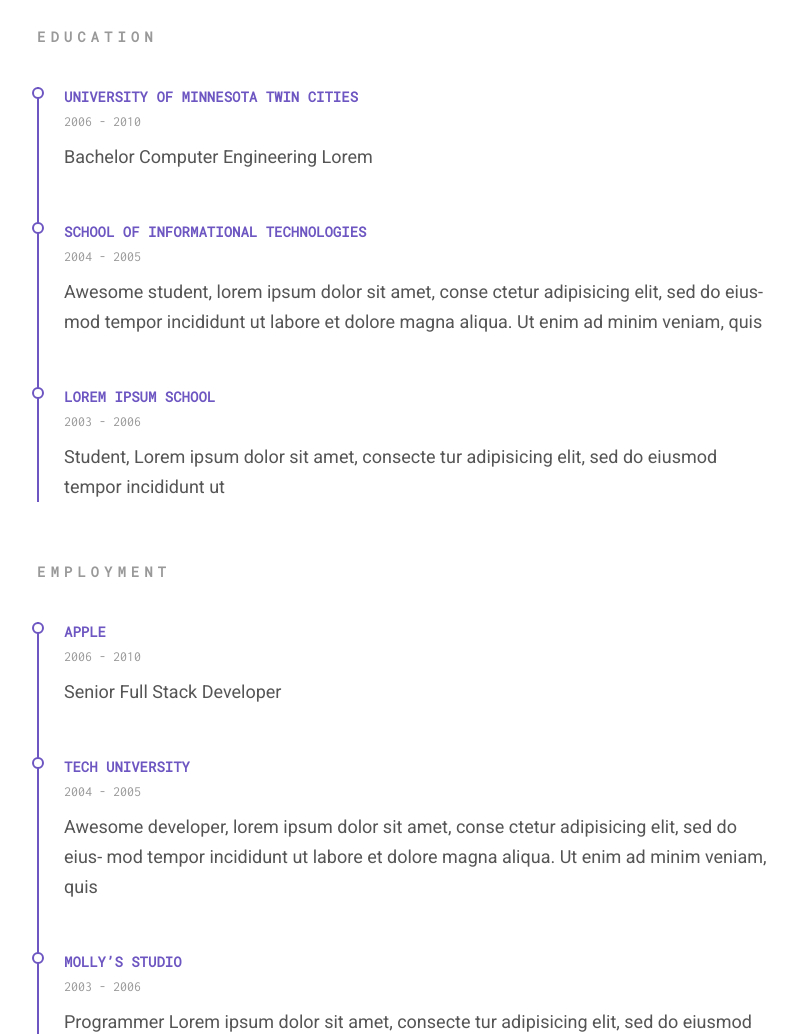
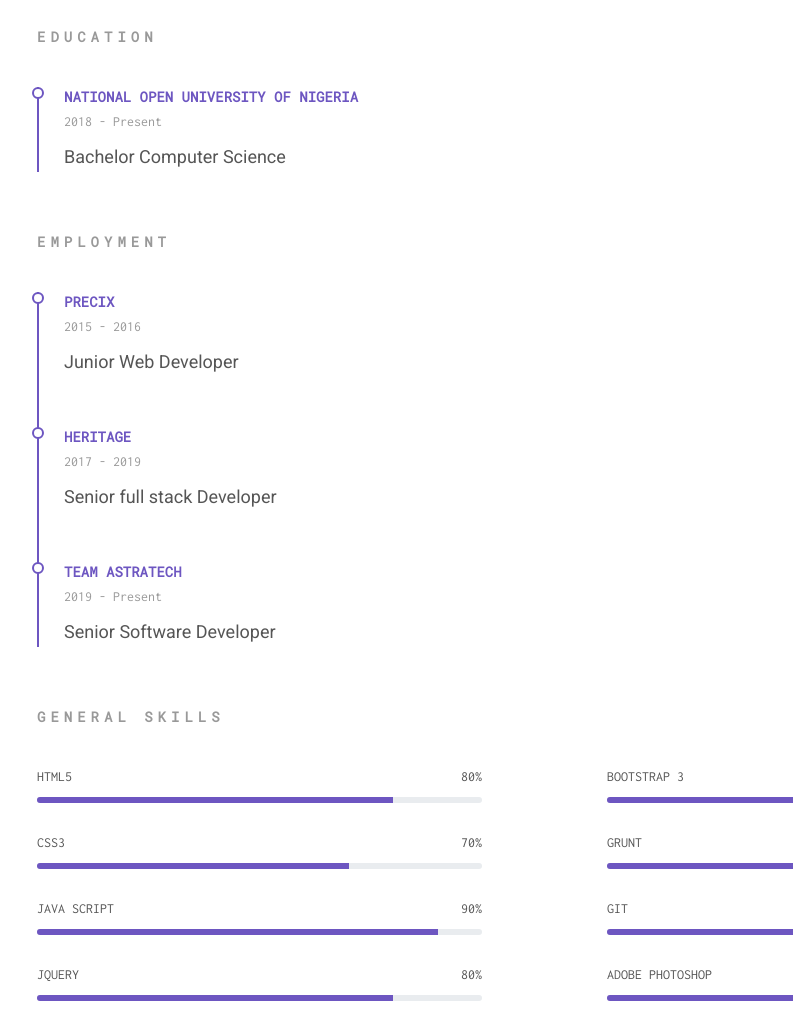
Before and after one commit to theclassical-dev/mymy, a website: page index.html in a window 1280 px wide. Shown: the part 1229-2263 px from the top of the page, without its empty margins (48-841 px from the left). Drawn offline with Linux system fonts and the light colour scheme.

Commit message:
head updated

```diff
--- a/index.html
+++ b/index.html
@@ -6,7 +6,7 @@
   <meta http-equiv="X-UA-Compatible" content="ie=edge">
   <meta name="description" content="">
   <meta name="author" content="">
-  <title>SpirIT 2.0</title>
+  <title>Portfolio</title>
   <link rel="stylesheet" href="assets/css/color.css">
   <link href="https://fonts.googleapis.com/css?family=Roboto|Roboto+Mono|Inconsolata" rel="stylesheet">
   <link href="https://cdn.materialdesignicons.com/2.0.46/css/materialdesignicons.min.css" rel="stylesheet">
@@ -78,23 +78,23 @@
         </div>
         <div class="col-md-8">
           <p class="personal-profile__name">Abraham Peter_</p>
-          <p class="personal-profile__work">frontend developer, QA-engineer</p>
+          <p class="personal-profile__work">Software developer</p>
           <div class="personal-profile__contacts">
             <dl class="contact-list contact-list__opacity-titles">
               <dt>Age:</dt>
               <dd>23</dd>
               <dt>Phone:</dt>
-              <dd><a href="tel:82344563333">8 (234) 456-33-33</a></dd>
+              <dd><a href="tel:08147885361">+2348147885361</a></dd>
               <dt>Email:</dt>
-              <dd><a href="mailto:mail@mail.com">mail@mail.com</a></dd>
-              <dt>Address:</dt>
-              <dd>Melbourne Victoria 3000 Australia</dd>
+              <dd><a href="abrahampeter236@gmail.com">abrahampeter236@gmail.com</a></dd>
+              <dt>Location:</dt>
+              <dd>Nigeria</dd>
             </dl>
           </div>
           <p class="personal-profile__social">
-            <a href="" target="_blank"><i class="fa fa-github"></i></a>
+            <a href="https://github.com/theclassical-dev/" target="_blank"><i class="fa fa-github"></i></a>
             <a href="" target="_blank"><i class="fa fa-linkedin-square"></i></a>
-            <a href="" target="_blank"><i class="fa fa-facebook-square"></i></a>
+            <a href="https://www.instagram.com/clasic_dev/" target="_blank"><i class="fa fa-instagram"></i></a>
           </p>
         </div>
       </div>
@@ -138,14 +138,14 @@
       <div class="col-md-8 section__resume resume-list">
         <h3 class="resume-list_title">education</h3>
         <div class="resume-list__block">
-          <p class="resume-list__block-title">University of Minnesota Twin Cities </p>
-          <p class="resume-list__block-date">2006 - 2010</p>
+          <p class="resume-list__block-title">National Open University Of Nigeria</p>
+          <p class="resume-list__block-date">2018 - Present</p>
           <p>
-            Bachelor Computer Engineering Lorem
+            Bachelor Computer Science
           </p>
         </div>
-        <div class="resume-list__block">
-          <p class="resume-list__block-title">School of Informational technologies</p>
+        <!-- <div class="resume-list__block">
+          <p class="resume-list__block-title">School of Info</p>
           <p class="resume-list__block-date">2004 - 2005</p>
           <p>
             Awesome student, lorem ipsum dolor sit amet, conse ctetur adipisicing elit, sed do eius-
@@ -159,33 +159,31 @@
             Student, Lorem ipsum dolor sit amet, consecte tur adipisicing elit, sed do eiusmod tempor
             incididunt ut
           </p>
-        </div>
+        </div> -->
       </div>
     </div>
     <div class="row">
       <div class="col-md-8 section__resume resume-list">
         <h3 class="resume-list_title">employment</h3>
         <div class="resume-list__block">
-          <p class="resume-list__block-title">Apple</p>
-          <p class="resume-list__block-date">2006 - 2010</p>
+          <p class="resume-list__block-title">Precix</p>
+          <p class="resume-list__block-date">2015 - 2016</p>
           <p>
-            Senior Full Stack Developer
+            Junior Web Developer
           </p>
         </div>
         <div class="resume-list__block">
-          <p class="resume-list__block-title">Tech university</p>
-          <p class="resume-list__block-date">2004 - 2005</p>
+          <p class="resume-list__block-title">Heritage</p>
+          <p class="resume-list__block-date">2017 - 2019</p>
           <p>
-            Awesome developer, lorem ipsum dolor sit amet, conse ctetur adipisicing elit, sed do eius-
-            mod tempor incididunt ut labore et dolore magna aliqua. Ut enim ad minim veniam, quis
+            Senior full stack Developer
           </p>
         </div>
         <div class="resume-list__block">
-          <p class="resume-list__block-title">Molly’s studio</p>
-          <p class="resume-list__block-date">2003 - 2006</p>
+          <p class="resume-list__block-title">Team Astratech</p>
+          <p class="resume-list__block-date">2019 - Present</p>
           <p>
-            Programmer Lorem ipsum dolor sit amet, consecte tur adipisicing elit, sed do eiusmod tempor
-            incididunt ut
+            Senior Software Developer
           </p>
         </div>
       </div>
```
Also changed, not shown: 1 other file.
